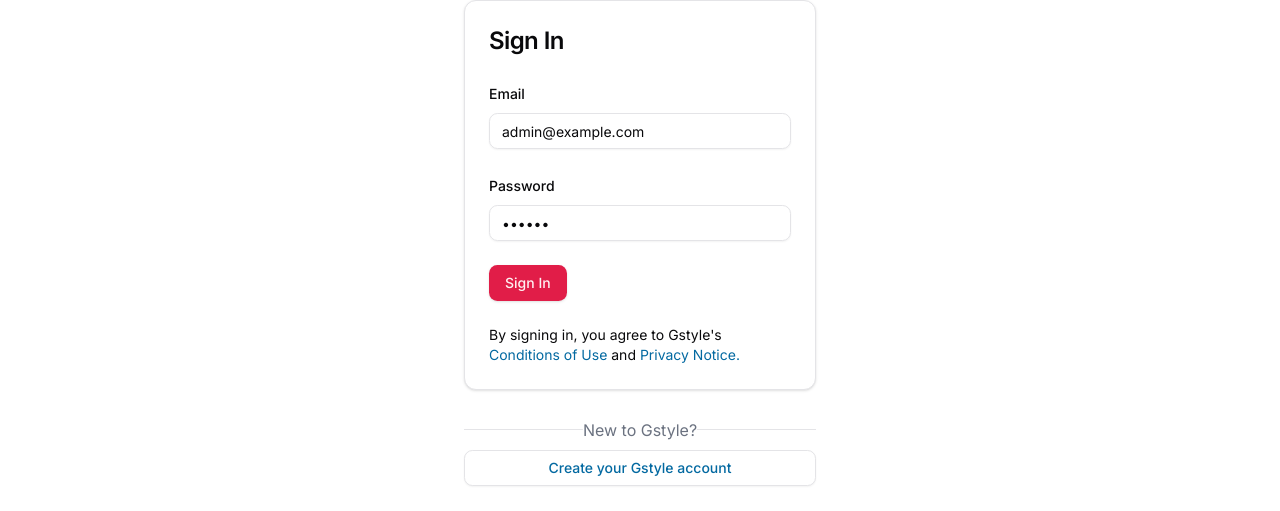
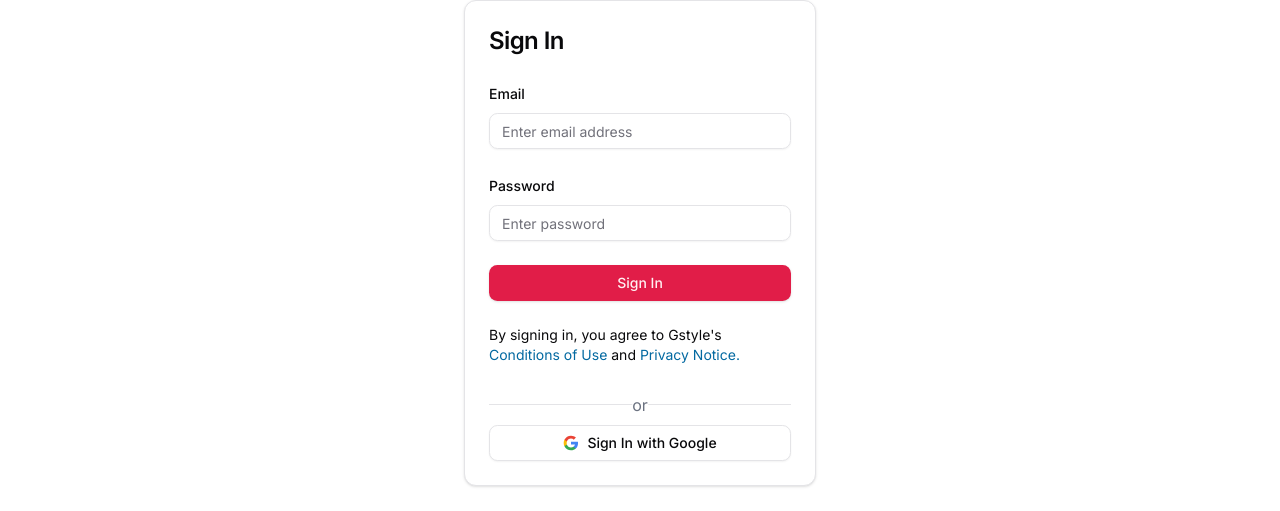
Before and after one commit to nimavisker1360/Gstyle_Eccomerce, a Next.js app: page /sign-in in a window 1280 px wide. Shown: the part 112-623 px from the top of the page. Built offline with nearby package versions, Linux system fonts and the light colour scheme; no server answers.

Commit message:
15-Debug-Text

```diff
--- a/src/app/(auth)/sign-in/credentials-signin-form.tsx
+++ b/src/app/(auth)/sign-in/credentials-signin-form.tsx
@@ -21,16 +21,10 @@ import { zodResolver } from "@hookform/resolvers/zod";
 import { UserSignInSchema } from "@/lib/validator";
 import { APP_NAME } from "@/lib/constants";
 
-const signInDefaultValues =
-  process.env.NODE_ENV === "development"
-    ? {
-        email: "admin@example.com",
-        password: "123456",
-      }
-    : {
-        email: "",
-        password: "",
-      };
+const signInDefaultValues = {
+  email: "",
+  password: "",
+};
 
 export default function CredentialsSignInForm() {
   const searchParams = useSearchParams();
@@ -148,7 +142,12 @@ export default function CredentialsSignInForm() {
           />
 
           <div>
-            <Button type="submit">Sign In</Button>
+            <Button
+              type="submit"
+              className="w-full flex items-center justify-center gap-2"
+            >
+              Sign In
+            </Button>
           </div>
           <div className="text-sm">
             By signing in, you agree to {APP_NAME}&apos;s{" "}
--- /dev/null
+++ b/src/app/(auth)/sign-in/google-signin-form.tsx
@@ -0,0 +1,47 @@
+"use client";
+import { useFormStatus } from "react-dom";
+
+import { Button } from "@/components/ui/button";
+import { SignInWithGoogle } from "@/lib/actions/user.actions";
+
+export function GoogleSignInForm() {
+  const SignInButton = () => {
+    const { pending } = useFormStatus();
+    return (
+      <Button
+        disabled={pending}
+        className="w-full flex items-center justify-center gap-2"
+        variant="outline"
+      >
+        {!pending && (
+          <svg width="18" height="18" viewBox="0 0 24 24">
+            <path
+              fill="#4285F4"
+              d="M22.56 12.25c0-.78-.07-1.53-.2-2.25H12v4.26h5.92c-.26 1.37-1.04 2.53-2.21 3.31v2.77h3.57c2.08-1.92 3.28-4.74 3.28-8.09z"
+            />
+            <path
+              fill="#34A853"
+              d="M12 23c2.97 0 5.46-.98 7.28-2.66l-3.57-2.77c-.98.66-2.23 1.06-3.71 1.06-2.86 0-5.29-1.93-6.16-4.53H2.18v2.84C3.99 20.53 7.7 23 12 23z"
+            />
+            <path
+              fill="#FBBC05"
+              d="M5.84 14.09c-.22-.66-.35-1.36-.35-2.09s.13-1.43.35-2.09V7.07H2.18C1.43 8.55 1 10.22 1 12s.43 3.45 1.18 4.93l2.85-2.22.81-.62z"
+            />
+            <path
+              fill="#EA4335"
+              d="M12 5.38c1.62 0 3.06.56 4.21 1.64l3.15-3.15C17.45 2.09 14.97 1 12 1 7.7 1 3.99 3.47 2.18 7.07l3.66 2.84c.87-2.6 3.3-4.53 6.16-4.53z"
+            />
+          </svg>
+        )}
+        <span>
+          {pending ? "Redirecting to Google..." : "Sign In with Google"}
+        </span>
+      </Button>
+    );
+  };
+  return (
+    <form action={SignInWithGoogle}>
+      <SignInButton />
+    </form>
+  );
+}
--- a/src/app/(auth)/sign-in/page.tsx
+++ b/src/app/(auth)/sign-in/page.tsx
@@ -1,52 +1,56 @@
-import { Metadata } from 'next'
-import Link from 'next/link'
-import { redirect } from 'next/navigation'
+import { Metadata } from "next";
+import Link from "next/link";
+import { redirect } from "next/navigation";
+import { GoogleSignInForm } from "./google-signin-form";
+import { auth } from "@/auth";
+import SeparatorWithOr from "@/components/shared/separator-or";
+import { Card, CardContent, CardHeader, CardTitle } from "@/components/ui/card";
 
-import { auth } from '@/auth'
-import SeparatorWithOr from '@/components/shared/separator-or'
-import { Card, CardContent, CardHeader, CardTitle } from '@/components/ui/card'
-
-import CredentialsSignInForm from './credentials-signin-form'
-import { Button } from '@/components/ui/button'
-import { APP_NAME } from '@/lib/constants'
+import CredentialsSignInForm from "./credentials-signin-form";
+import { Button } from "@/components/ui/button";
+import { APP_NAME } from "@/lib/constants";
 
 export const metadata: Metadata = {
-  title: 'Sign In',
-}
+  title: "Sign In",
+};
 
 export default async function SignIn(props: {
   searchParams: Promise<{
-    callbackUrl: string
-  }>
+    callbackUrl: string;
+  }>;
 }) {
-  const searchParams = await props.searchParams
+  const searchParams = await props.searchParams;
 
-  const { callbackUrl = '/' } = searchParams
+  const { callbackUrl = "/" } = searchParams;
 
-  const session = await auth()
+  const session = await auth();
   if (session) {
-    return redirect(callbackUrl)
+    return redirect(callbackUrl);
   }
 
   return (
-    <div className='w-full'>
+    <div className="w-full">
       <Card>
         <CardHeader>
-          <CardTitle className='text-2xl'>Sign In</CardTitle>
+          <CardTitle className="text-2xl">Sign In</CardTitle>
         </CardHeader>
         <CardContent>
           <div>
             <CredentialsSignInForm />
+          </div>
+          <SeparatorWithOr />
+          <div className="mt-4">
+            <GoogleSignInForm />
           </div>
         </CardContent>
       </Card>
       <SeparatorWithOr>New to {APP_NAME}?</SeparatorWithOr>
 
       <Link href={`/sign-up?callbackUrl=${encodeURIComponent(callbackUrl)}`}>
-        <Button className='w-full' variant='outline'>
+        <Button className="w-full" variant="outline">
           Create your {APP_NAME} account
         </Button>
       </Link>
     </div>
-  )
+  );
 }
--- a/src/app/(auth)/sign-up/signup-form.tsx
+++ b/src/app/(auth)/sign-up/signup-form.tsx
@@ -24,20 +24,12 @@ import { UserSignUpSchema } from "@/lib/validator";
 import { Separator } from "@/components/ui/separator";
 import { APP_NAME } from "@/lib/constants";
 
-const signUpDefaultValues =
-  process.env.NODE_ENV === "development"
-    ? {
-        name: "john doe",
-        email: "john@me.com",
-        password: "123456",
-        confirmPassword: "123456",
-      }
-    : {
-        name: "",
-        email: "",
-        password: "",
-        confirmPassword: "",
-      };
+const signUpDefaultValues = {
+  name: "",
+  email: "",
+  password: "",
+  confirmPassword: "",
+};
 
 export default function SignUpForm() {
   const searchParams = useSearchParams();
@@ -165,7 +157,12 @@ export default function SignUpForm() {
             )}
           />
           <div>
-            <Button type="submit">Sign Up</Button>
+            <Button
+              type="submit"
+              className="w-full flex items-center justify-center gap-2"
+            >
+              Sign Up
+            </Button>
           </div>
           <div className="text-sm">
             By creating an account, you agree to {APP_NAME}&apos;s{" "}
--- a/src/app/globals.css
+++ b/src/app/globals.css
@@ -82,4 +82,7 @@
   .h2-bold {
     @apply font-bold text-lg lg:text-xl;
   }
+  .default-text-opacity {
+    @apply opacity-100;
+  }
 }
--- a/src/auth.ts
+++ b/src/auth.ts
@@ -7,7 +7,7 @@ import User from "@/lib/db/models/user.model";
 
 import NextAuth, { type DefaultSession } from "next-auth";
 import authConfig from "../auth.config";
-
+import Google from "next-auth/providers/google";
 declare module "next-auth" {
   // eslint-disable-next-line no-unused-vars
   interface Session {
@@ -30,6 +30,9 @@ export const { handlers, auth, signIn, signOut } = NextAuth({
   },
   adapter: MongoDBAdapter(client),
   providers: [
+    Google({
+      allowDangerousEmailAccountLinking: true,
+    }),
     CredentialsProvider({
       credentials: {
         email: {
--- a/src/components/ui/input.tsx
+++ b/src/components/ui/input.tsx
@@ -1,6 +1,6 @@
-import * as React from "react"
+import * as React from "react";
 
-import { cn } from "@/lib/utils"
+import { cn } from "@/lib/utils";
 
 const Input = React.forwardRef<HTMLInputElement, React.ComponentProps<"input">>(
   ({ className, type, ...props }, ref) => {
@@ -8,15 +8,15 @@ const Input = React.forwardRef<HTMLInputElement, React.ComponentProps<"input">>(
       <input
         type={type}
         className={cn(
-          "flex h-9 w-full rounded-md border border-input bg-transparent px-3 py-1 text-base shadow-sm transition-colors file:border-0 file:bg-transparent file:text-sm file:font-medium file:text-foreground placeholder:text-muted-foreground focus-visible:outline-none focus-visible:ring-1 focus-visible:ring-ring disabled:cursor-not-allowed disabled:opacity-50 md:text-sm",
+          "flex h-9 w-full rounded-md border border-input bg-transparent px-3 py-1 text-base shadow-sm transition-colors file:border-0 file:bg-transparent file:text-sm file:font-medium file:text-foreground placeholder:text-muted-foreground focus-visible:outline-none focus-visible:ring-1 focus-visible:ring-ring disabled:cursor-not-allowed disabled:opacity-50 md:text-sm default-text-opacity",
           className
         )}
         ref={ref}
         {...props}
       />
-    )
+    );
   }
-)
-Input.displayName = "Input"
+);
+Input.displayName = "Input";
 
-export { Input }
+export { Input };
--- a/src/lib/actions/user.actions.ts
+++ b/src/lib/actions/user.actions.ts
@@ -69,6 +69,9 @@ export const SignOut = async () => {
   redirect(redirectTo.redirect);
 };
 
+export const SignInWithGoogle = async () => {
+  await signIn("google");
+};
 export async function registerUser(userSignUp: IUserSignUp) {
   try {
     const user = await UserSignUpSchema.parseAsync({
```
